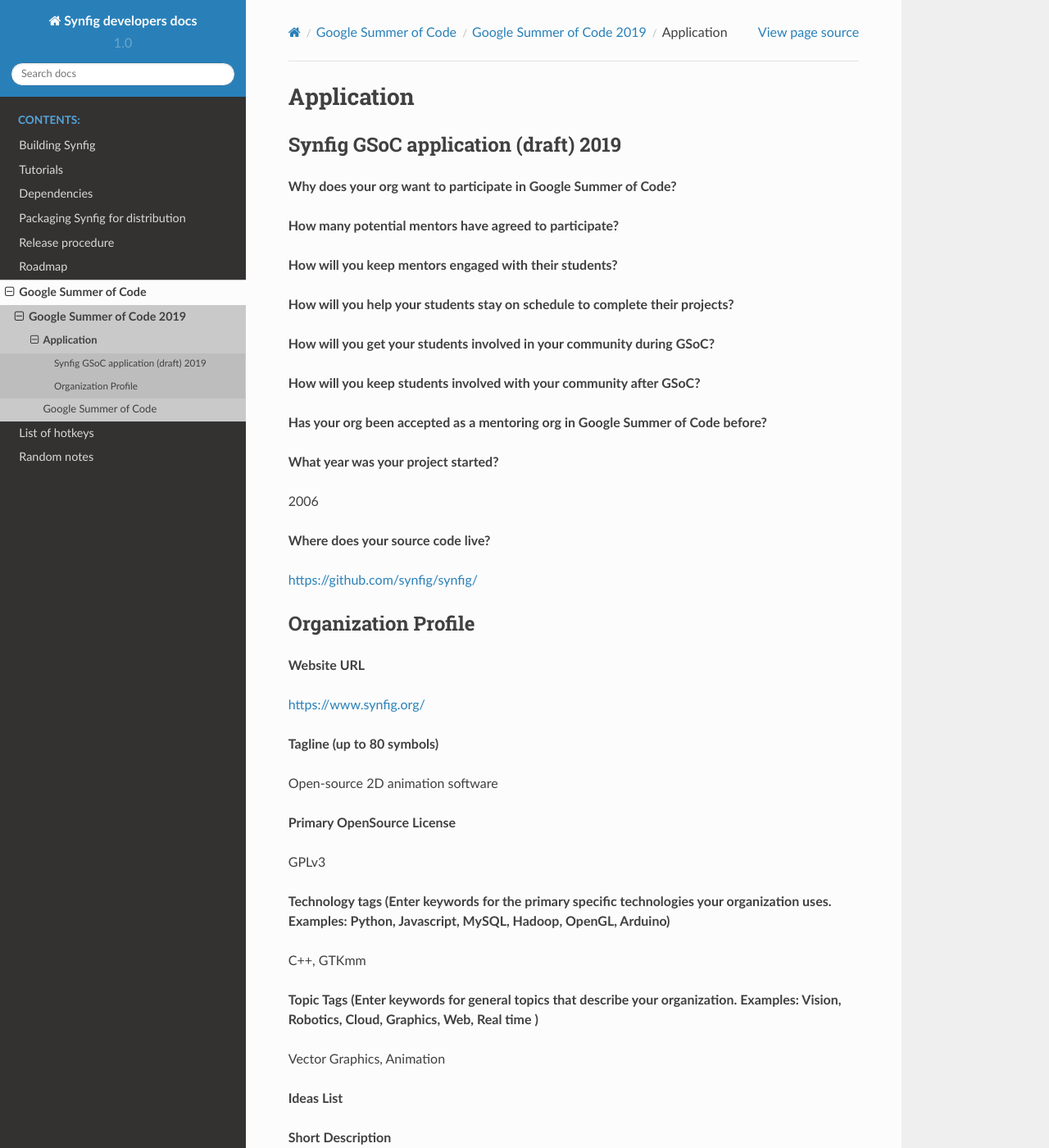
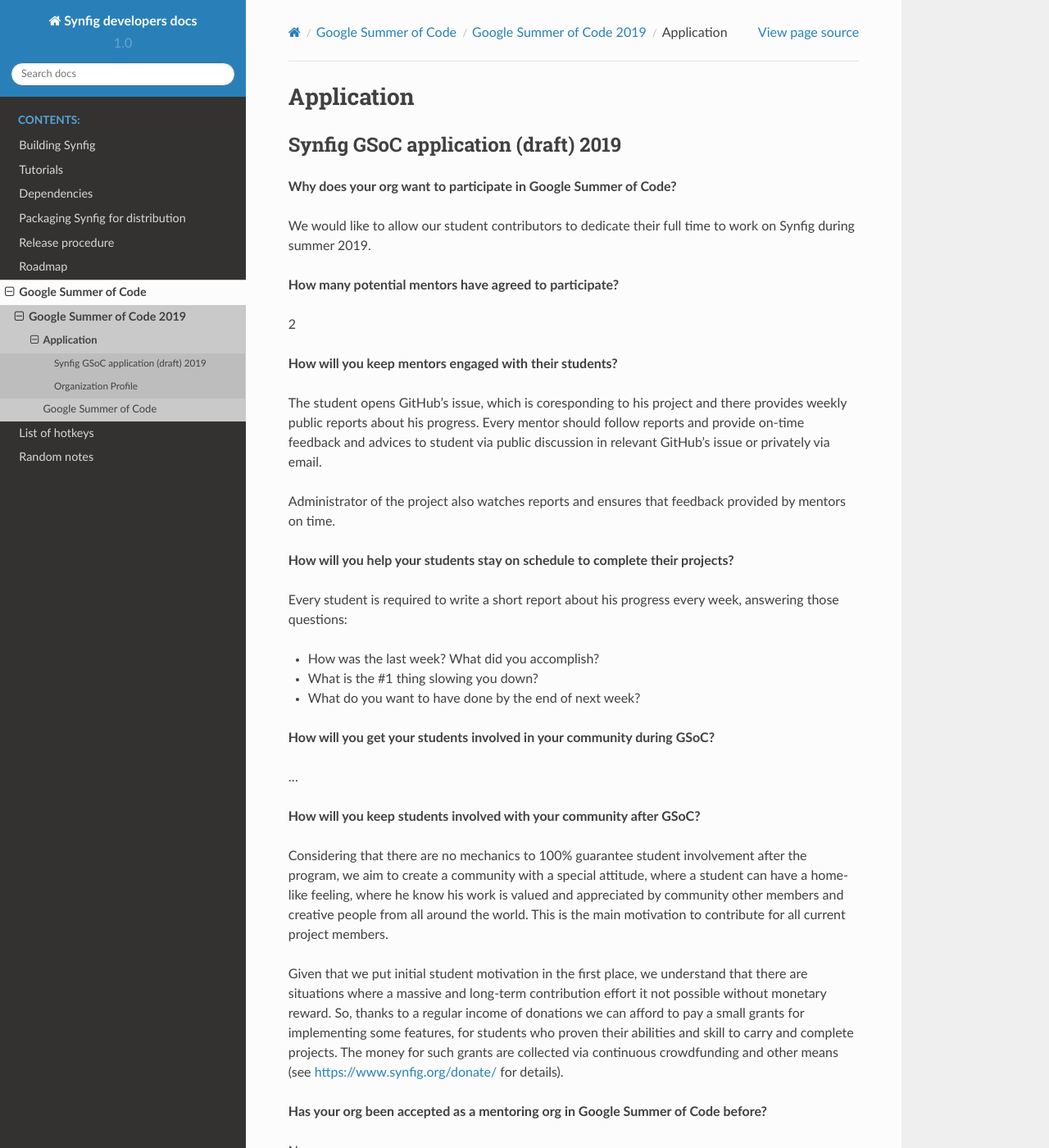
Before and after one commit to synfig/synfig-docs-dev, a Sphinx documentation site: the page built from docs/gsoc/2019/application.rst, in a window 1280 px wide and 1400 px high. Shown: the whole window at 82% size. Built offline with Sphinx 7.4.7 and the Read the Docs theme 2.0.0, drawn with Linux system fonts in a browser that asks for light colours.

Commit message:
GSoC Application WIP

```diff
--- a/docs/gsoc/2019/application.rst
+++ b/docs/gsoc/2019/application.rst
@@ -6,17 +6,39 @@
 
 **Why does your org want to participate in Google Summer of Code?**
 
+We would like to allow our student contributors to dedicate their full time to work on Synfig during summer 2019.
+
 **How many potential mentors have agreed to participate?**
+
+2
 
 **How will you keep mentors engaged with their students?**
 
+The student opens GitHub's issue, which is coresponding to his project and there provides weekly public reports about his progress. Every mentor should follow reports and provide on-time feedback and advices to student via public discussion in relevant GitHub's issue or privately via email.
+
+Administrator of the project also watches reports and ensures that feedback provided by mentors on time.
+
 **How will you help your students stay on schedule to complete their projects?**
+
+Every student is required to write a short report about his progress every week, answering those questions:
+
+- How was the last week? What did you accomplish?
+- What is the #1 thing slowing you down?
+- What do you want to have done by the end of next week?
 
 **How will you get your students involved in your community during GSoC?**
 
+...
+
 **How will you keep students involved with your community after GSoC?**
 
+Considering that there are no mechanics to 100% guarantee student involvement after the program, we aim to create a community with a special attitude, where a student can have a home-like feeling, where he know his work is valued and appreciated by community other members and creative people from all around the world. This is the main motivation to contribute for all current project members.
+
+Given that we put initial student motivation in the first place, we understand that there are situations where a massive and long-term contribution effort it not possible without monetary reward. So, thanks to a regular income of donations we can afford to pay a small grants for implementing some features, for students who proven their abilities and skill to carry and complete projects. The money for such grants are collected via continuous crowdfunding and other means (see https://www.synfig.org/donate/ for details).
+
 **Has your org been accepted as a mentoring org in Google Summer of Code before?**
+
+No.
 
 **What year was your project started?**
 
```
